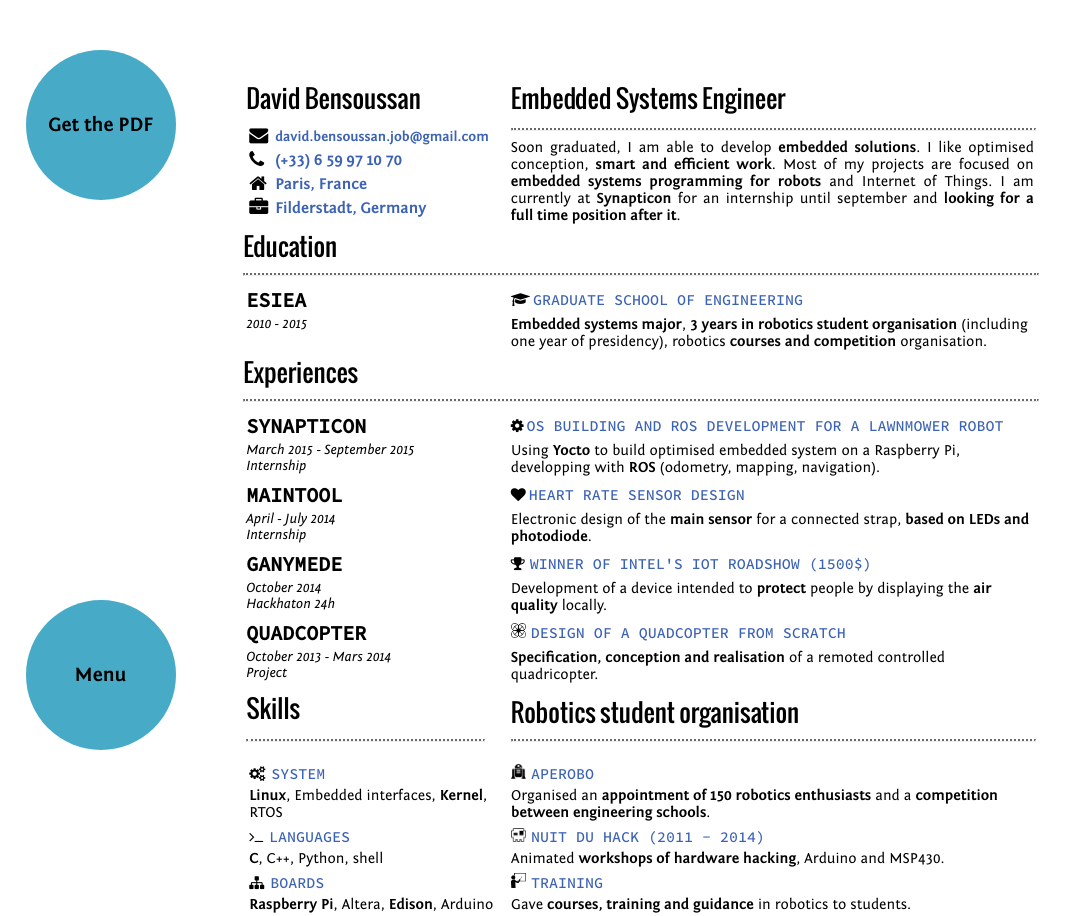
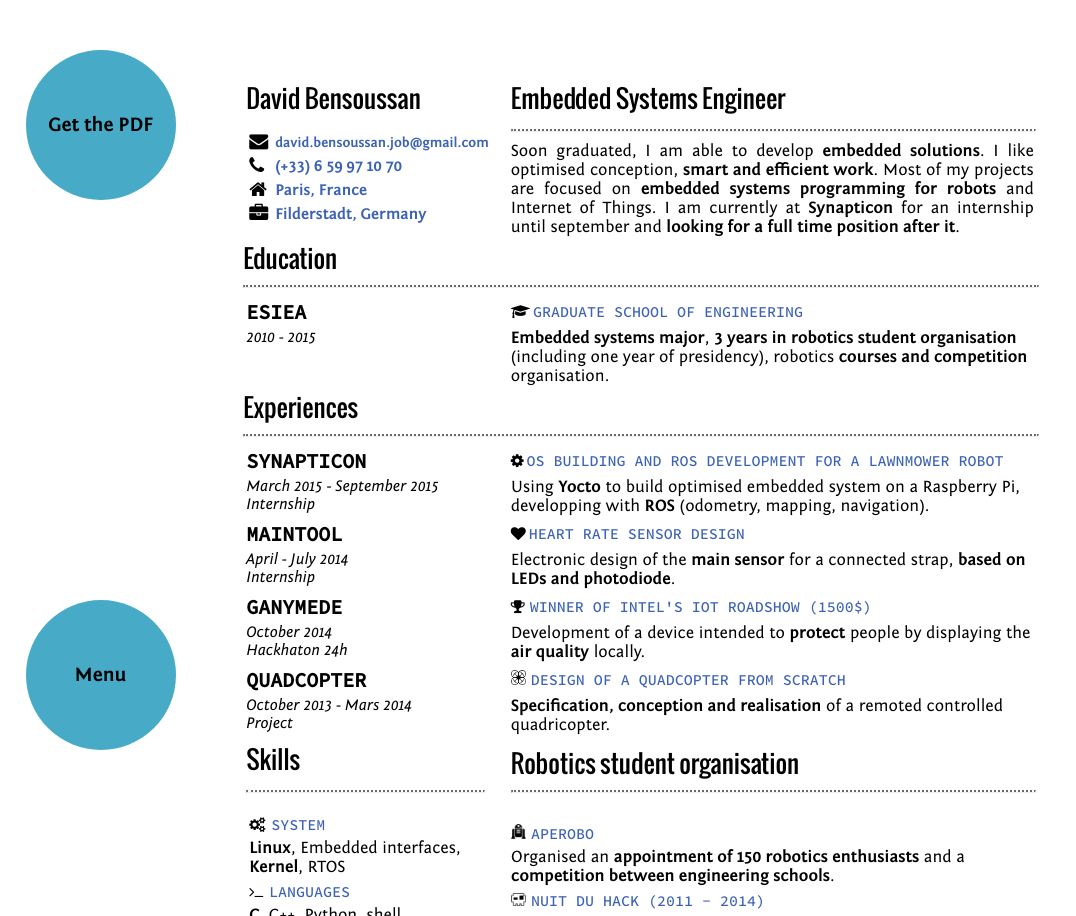
Before and after one commit to Minipada/Others, a plain HTML site: page Personnal Website/EN/index.html in a window 1280 px wide. Shown: the top 916 px of the page, without its empty margins (0-1076 px from the left). Drawn offline with Linux system fonts and the light colour scheme.

Commit message:
:wrench: updates text font size

```diff
--- a/Personnal Website/EN/css/a_general.css
+++ b/Personnal Website/EN/css/a_general.css
@@ -4,7 +4,7 @@
 }
 
 .text{
-    font-size: 15px;
+    font-size: 17px;
     font-family: Fontin_Sans_R;
     vertical-align: top;
     text-align : justify;
--- a/Personnal Website/EN/css/c_education.css
+++ b/Personnal Website/EN/css/c_education.css
@@ -17,7 +17,7 @@
 	font-family: Fontin_Sans_R;
 	color: black;
     vertical-align: top;
-    font-size: 15px;
+    font-size: 17px;
 }
 
 .volunteering_name{
--- a/Personnal Website/EN/css/f_work.css
+++ b/Personnal Website/EN/css/f_work.css
@@ -15,14 +15,14 @@
 .work_dates{
     font-family: Fontin_Sans_I;
     color: black;
-    font-size: 14px;
+    font-size: 16px;
     vertical-align: top;
 }
 
 .work_description{
     font-family: Fontin_Sans_R;
     color: black;
-    font-size: 15px;
+    font-size: 17px;
     vertical-align: top;
 }
 
--- a/Personnal Website/FR/css/a_general.css
+++ b/Personnal Website/FR/css/a_general.css
@@ -4,7 +4,7 @@
 }
 
 .text{
-    font-size: 15px;
+    font-size: 17px;
     font-family: Fontin_Sans_R;
     vertical-align: top;
     text-align : justify;
--- a/Personnal Website/FR/css/c_education.css
+++ b/Personnal Website/FR/css/c_education.css
@@ -17,7 +17,7 @@
 	font-family: Fontin_Sans_R;
 	color: black;
     vertical-align: top;
-    font-size: 15px;
+    font-size: 17px;
 }
 
 .volunteering_name{
--- a/Personnal Website/FR/css/f_work.css
+++ b/Personnal Website/FR/css/f_work.css
@@ -15,14 +15,14 @@
 .work_dates{
     font-family: Fontin_Sans_I;
     color: black;
-    font-size: 14px;
+    font-size: 16px;
     vertical-align: top;
 }
 
 .work_description{
     font-family: Fontin_Sans_R;
     color: black;
-    font-size: 15px;
+    font-size: 17px;
     vertical-align: top;
 }
 
```
